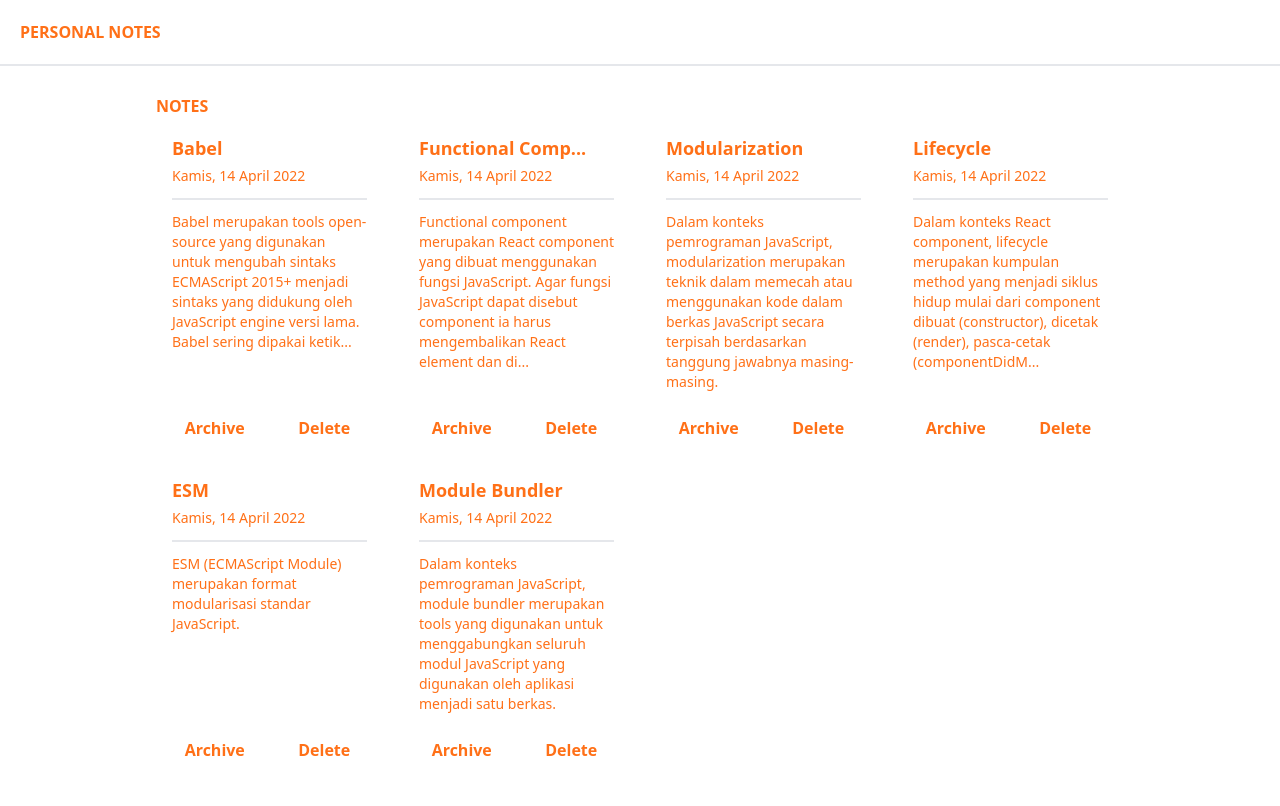
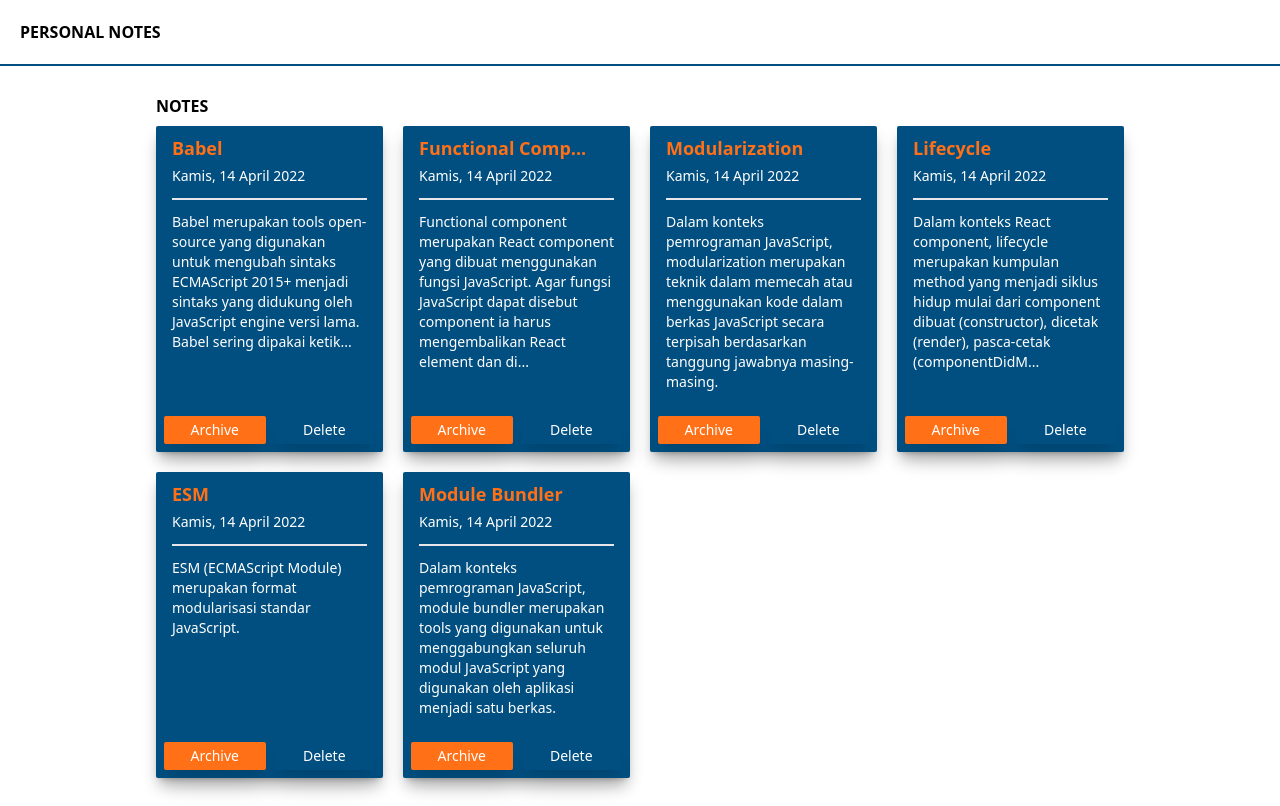
Before and after one commit to MSeptianJ/dicoding-personal-notes-vite, a React (Vite) app: page / in a window 1280 px wide. Built offline with nearby package versions, Linux system fonts and the light colour scheme; a web font is replaced by a local one.

Commit message:
Change Style

```diff
--- a/src/components/NoteHeader.jsx
+++ b/src/components/NoteHeader.jsx
@@ -1,7 +1,7 @@
 const NoteHeader = () => {
   return (
-    <header className=" grid w-full border-b-2 border-sub p-5 text-center font-bold uppercase">
-      <p className=" m-auto w-full text-left text-accent">Personal Notes</p>
+    <header className=" border-primary grid w-full border-b-2 p-5 text-center font-bold uppercase">
+      <p className=" m-auto w-full text-left">Personal Notes</p>
     </header>
   );
 };
--- a/src/components/NotesComponent/NoteCard.jsx
+++ b/src/components/NotesComponent/NoteCard.jsx
@@ -5,7 +5,7 @@ import NoteCardButton from "./NoteCardButton";
 const NoteCard = ({ noteData, deleteFunc, archiveFunc, activateFunc }) => {
   return (
     <>
-      <div className=" flex w-full flex-col justify-between gap-3 rounded-sm bg-main p-2  text-accent">
+      <div className=" bg-primary text-back flex w-full flex-col justify-between gap-3 rounded-sm p-2 shadow-lg shadow-[rgba(0,0,0,0.3)]">
         <div className=" w-full px-2">
           <NoteCardBody noteData={noteData} />
         </div>
@@ -17,6 +17,7 @@ const NoteCard = ({ noteData, deleteFunc, archiveFunc, activateFunc }) => {
                 btnTitle="Archive"
                 btnFunc={archiveFunc}
                 btnId={noteData.id}
+                isFocus
               />
               <NoteCardButton
                 btnTitle="Delete"
@@ -30,13 +31,12 @@ const NoteCard = ({ noteData, deleteFunc, archiveFunc, activateFunc }) => {
                 btnTitle="Activate"
                 btnFunc={activateFunc}
                 btnId={noteData.id}
-                darkTheme
+                isFocus
               />
               <NoteCardButton
                 btnTitle="Delete"
                 btnFunc={deleteFunc}
                 btnId={noteData.id}
-                darkTheme
               />
             </>
           )}
--- a/src/components/NotesComponent/NoteCardBody.jsx
+++ b/src/components/NotesComponent/NoteCardBody.jsx
@@ -5,7 +5,7 @@ const NoteCardBody = ({ noteData }) => {
   return (
     <>
       <div className=" w-full border-b-2 border-sub pb-3">
-        <h3 className=" mb-1 text-lg font-bold">
+        <h3 className=" mb-1 text-lg font-bold text-accent">
           {noteData.title.length >= 15
             ? noteData.title.substring(0, 15) + "..."
             : noteData.title}
--- a/src/components/NotesComponent/NoteCardButton.jsx
+++ b/src/components/NotesComponent/NoteCardButton.jsx
@@ -1,6 +1,6 @@
 import PropTypes from "prop-types";
 
-const NoteCardButton = ({ btnTitle, btnFunc, btnId, darkTheme }) => {
+const NoteCardButton = ({ btnTitle, btnFunc, btnId, isFocus }) => {
   const handleFunction = () => {
     btnFunc(btnId);
   };
@@ -8,11 +8,9 @@ const NoteCardButton = ({ btnTitle, btnFunc, btnId, darkTheme }) => {
   return (
     <button
       onClick={handleFunction}
-      className={
-        darkTheme
-          ? " rounded-sm bg-darkMain font-semibold text-sub hover:bg-sub hover:text-main"
-          : " rounded-sm bg-sub font-semibold text-main hover:bg-darkMain hover:text-sub"
-      }
+      className={`${
+        isFocus ? "hover:bg-primary bg-accent text-main" : " hover:bg-accent"
+      } rounded-sm p-1 text-sm shadow-xl`}
     >
       {btnTitle}
     </button>
@@ -23,7 +21,7 @@ NoteCardButton.propTypes = {
   btnFunc: PropTypes.func,
   btnTitle: PropTypes.string,
   btnId: PropTypes.number,
-  darkTheme: PropTypes.bool,
+  isFocus: PropTypes.bool,
 };
 
 export default NoteCardButton;
--- a/src/components/NotesComponent/NoteList.jsx
+++ b/src/components/NotesComponent/NoteList.jsx
@@ -10,7 +10,7 @@ const NoteList = ({
 }) => {
   return (
     <div className=" w-full rounded-sm bg-sub p-3">
-      <h2 className=" mb-2 font-semibold uppercase text-accent">{ListTitle}</h2>
+      <h2 className=" mb-2 font-bold uppercase">{ListTitle}</h2>
       <div className=" m-auto grid w-full gap-5 md:grid-cols-2 lg:grid-cols-4">
         {ListNotes.length <= 0 ? (
           <p className=" text-center">No Notes</p>
--- a/src/pages/Root.jsx
+++ b/src/pages/Root.jsx
@@ -3,7 +3,7 @@ import NoteHeader from "../components/NoteHeader";
 
 const Root = () => {
   return (
-    <div className=" min-h-screen w-full bg-main">
+    <div className=" bg-back min-h-screen w-full">
       <NoteHeader />
 
       <div className=" bg-subA w-ful m-auto grid max-w-screen-lg gap-4 p-4">
--- a/src/pages/home/index.jsx
+++ b/src/pages/home/index.jsx
@@ -1,18 +1,12 @@
 import PropTypes from "prop-types";
 import NoteList from "../../components/NotesComponent/NoteList";
-import { getAllNotes } from "../../utils/local-data";
+import { getActiveNotes } from "../../utils/local-data";
 
 const HomePage = () => {
-  const notes = getAllNotes();
-
-  const query = "";
-
-  const activeNotes = notes.filter(
-    (note) =>
-      note.archived === false && note.title.toLowerCase().includes(query),
-  );
+  const activeNotes = getActiveNotes();
 
   return (
+    <>
       <div className=" grid w-full gap-5">
         <NoteList
           ListTitle="Notes"
@@ -22,6 +16,7 @@ const HomePage = () => {
           // activateFunc={handlerActivateNote}
         />
       </div>
+    </>
   );
 };
 
```
Lines whose indentation alone changed are shown as unchanged.
